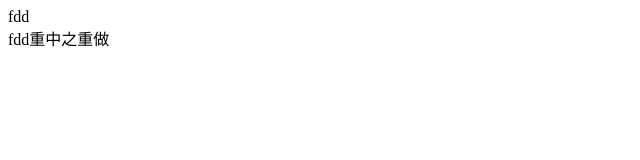
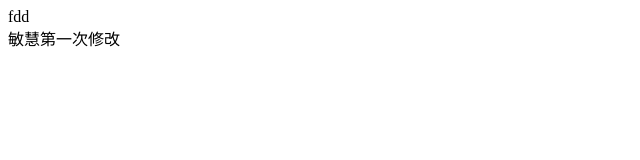
Before and after one commit to moonshineknight/class, a plain HTML site: page index.html in a window 1280 px wide. Shown: the full height of the page, 0-640 px from the left. Drawn offline with Linux system fonts and the light colour scheme.

Commit message:
minhui1xiugai

```diff
--- a/index.html
+++ b/index.html
@@ -6,6 +6,6 @@
 </head>
 <body>
 	<div>fdd</div>
-	<div>fdd重中之重做</div>
+	<div>敏慧第一次修改</div>
 </body>
 </html>
```
